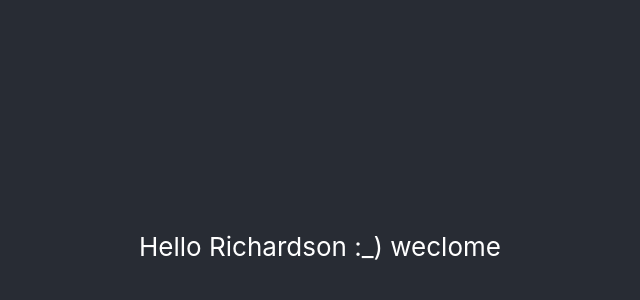
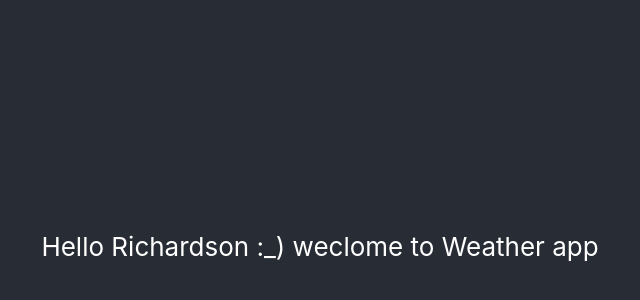
Before and after one commit to RickyCodings/Weather-app, a React (Create React App) app: page / in a window 1280 px wide. Shown: the part 154-454 px from the top of the page, without its empty margins (320-960 px from the left). Built offline with nearby package versions, Linux system fonts and the light colour scheme.

Commit message:
changed welcome message

```diff
--- a/src/App.js
+++ b/src/App.js
@@ -7,7 +7,7 @@ function App() {
       <header className="App-header">
 
         Hello Richardson :_)
-        weclome
+        weclome to Weather app
 
       </header>
     </div>
```
